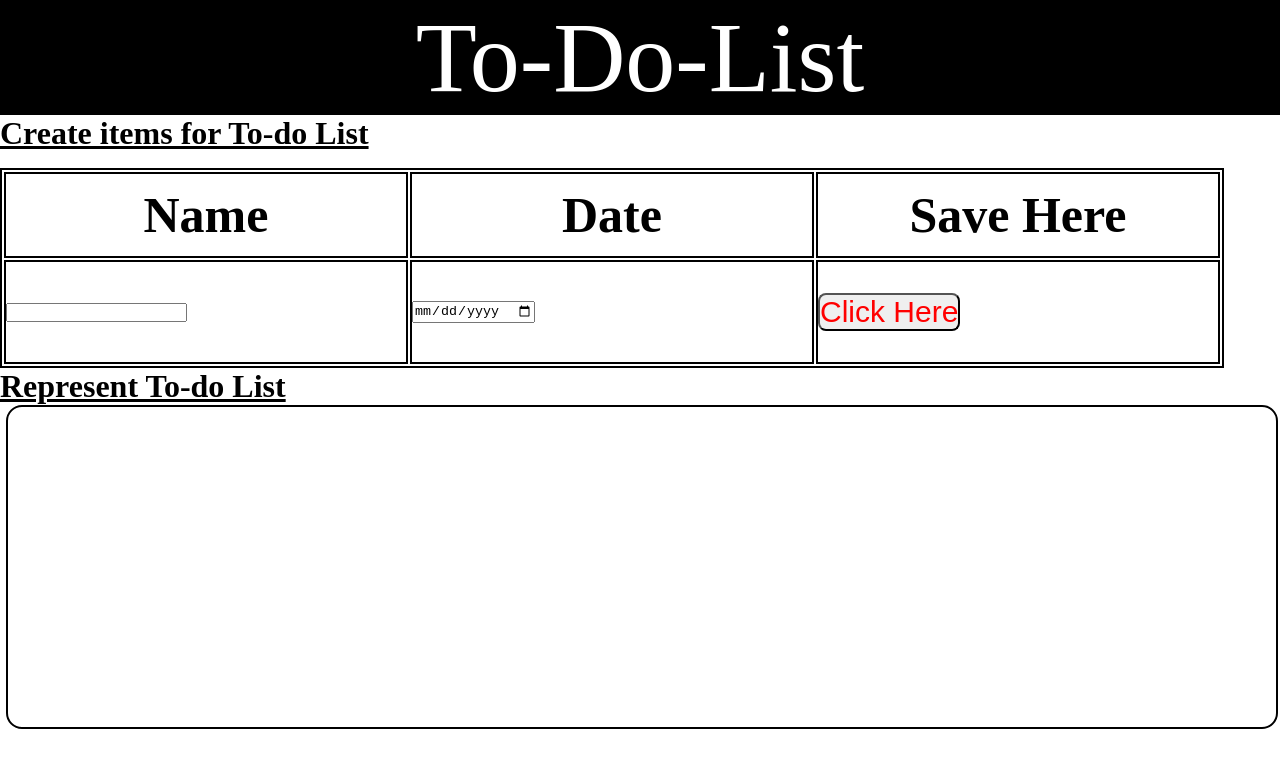
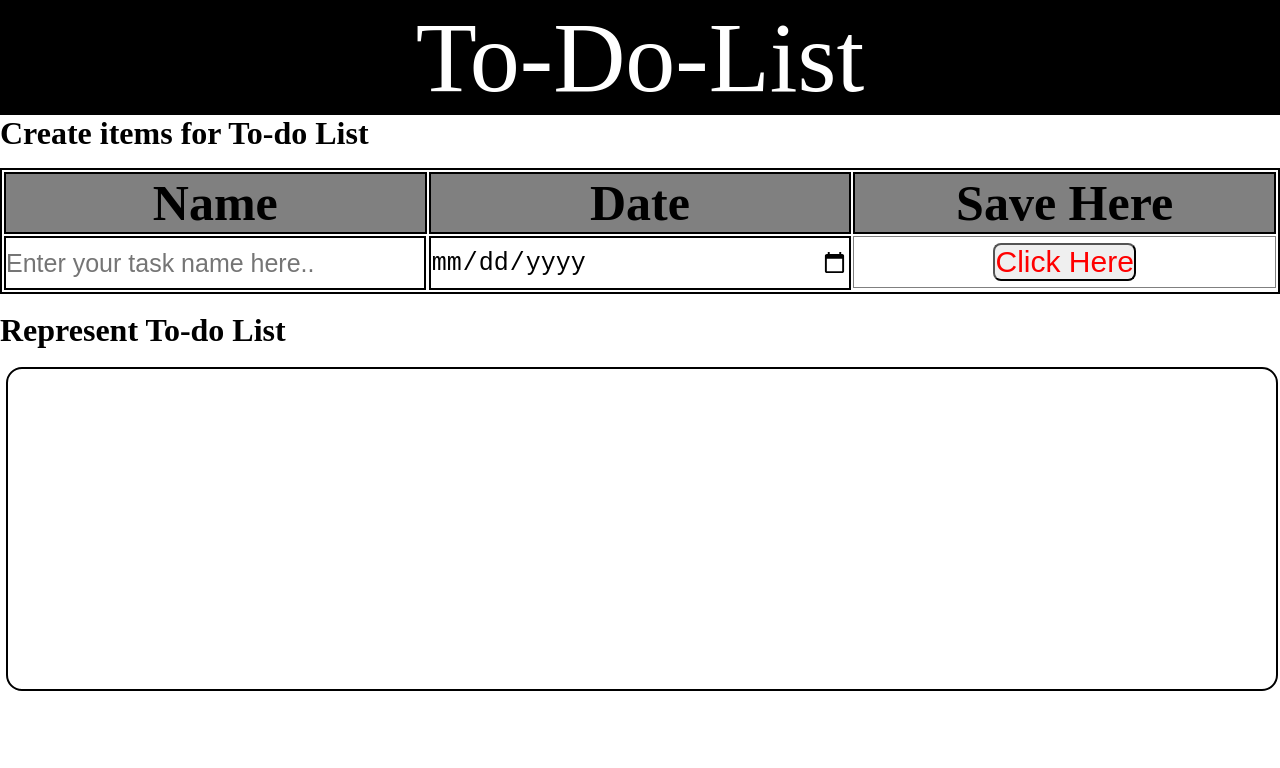
Before and after one commit to IshanTheDeveloper/To-Do-List, a plain HTML site: page index.html in a window 1280 px wide. Drawn offline with Linux system fonts and the light colour scheme.

Commit message:
Styling and Formatting

```diff
--- a/index.html
+++ b/index.html
@@ -8,7 +8,7 @@
   </head>
   <body>
     <div class="heading">To-Do-List</div>
-    <h1><u>Create items for To-do List</u></h1>
+    <h1>Create items for To-do List</h1>
     <main>
       <table>
         <tr>
@@ -17,13 +17,23 @@
           <th>Save Here</th>
         </tr>
         <tr>
-          <td><input type="text" id="name" /></td>
-          <td><input type="date" id="date" /></td>
+          <td>
+            <input
+              type="text"
+              id="name"
+              placeholder="Enter your task name here.."
+            />
+          </td>
+          <td>
+            <input type="date" id="date" />
+          </td>
           <td id="submit"><button>Click Here</button></td>
         </tr>
       </table>
+      <br />
 
-      <h1><u>Represent To-do List</u></h1>
+      <h1>Represent To-do List</h1>
+      <br />
       <div class="representation"></div>
     </main>
     <script src="script.js"></script>
--- a/style.css
+++ b/style.css
@@ -3,7 +3,6 @@
   padding: 0;
   cursor: pointer;
 }
-
 .heading {
   background-color: black;
   color: white;
@@ -14,25 +13,32 @@
 table {
   border: 2px solid black;
   margin-top: 1rem;
-
-  height: 200px;
+  width: 100%;
+  height: 10px;
 }
 tr {
   border: 2px solid black;
 }
 td {
-  border: 2px solid black;
-  height: 100px;
+  height: 50px;
 }
 th {
   border: 2px solid black;
   font-size: 50px;
   width: 400px;
+  background-color: grey;
 }
-.input {
-  width: 400px;
-  height: 100px;
+#name {
+  width: 99%;
+  height: 50px;
   font-size: 25px;
+  border: 2px solid black;
+}
+#date {
+  width: 99%;
+  height: 50px;
+  font-size: 25px;
+  border: 2px solid black;
 }
 
 button {
@@ -40,10 +46,11 @@ button {
   border-radius: 0.5rem;
   color: red;
 }
-#button {
+#submit {
   display: flex;
   justify-content: center;
   align-items: center;
+  border: 1px solid grey;
 }
 .representation {
   width: 99%;
```
